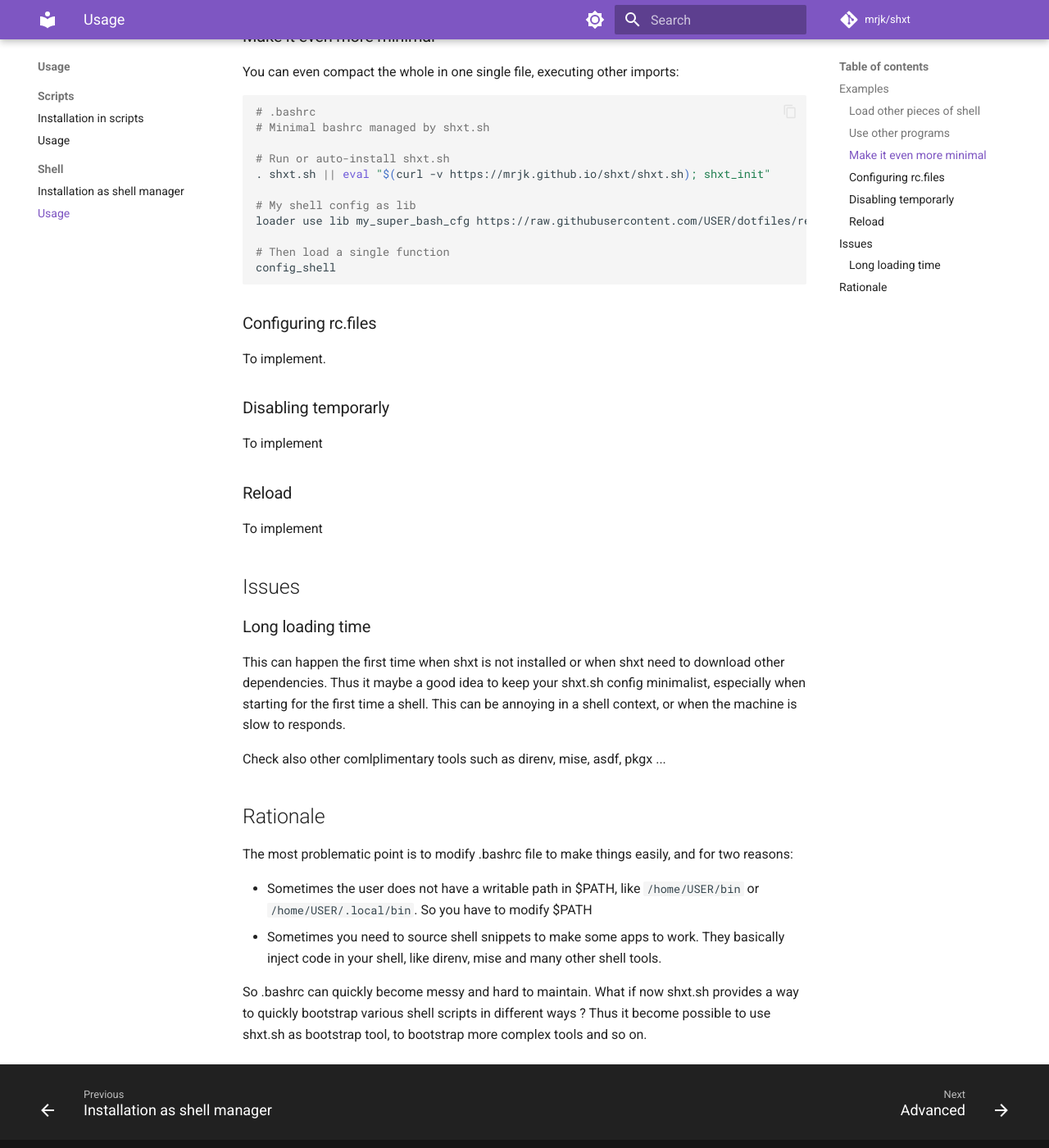
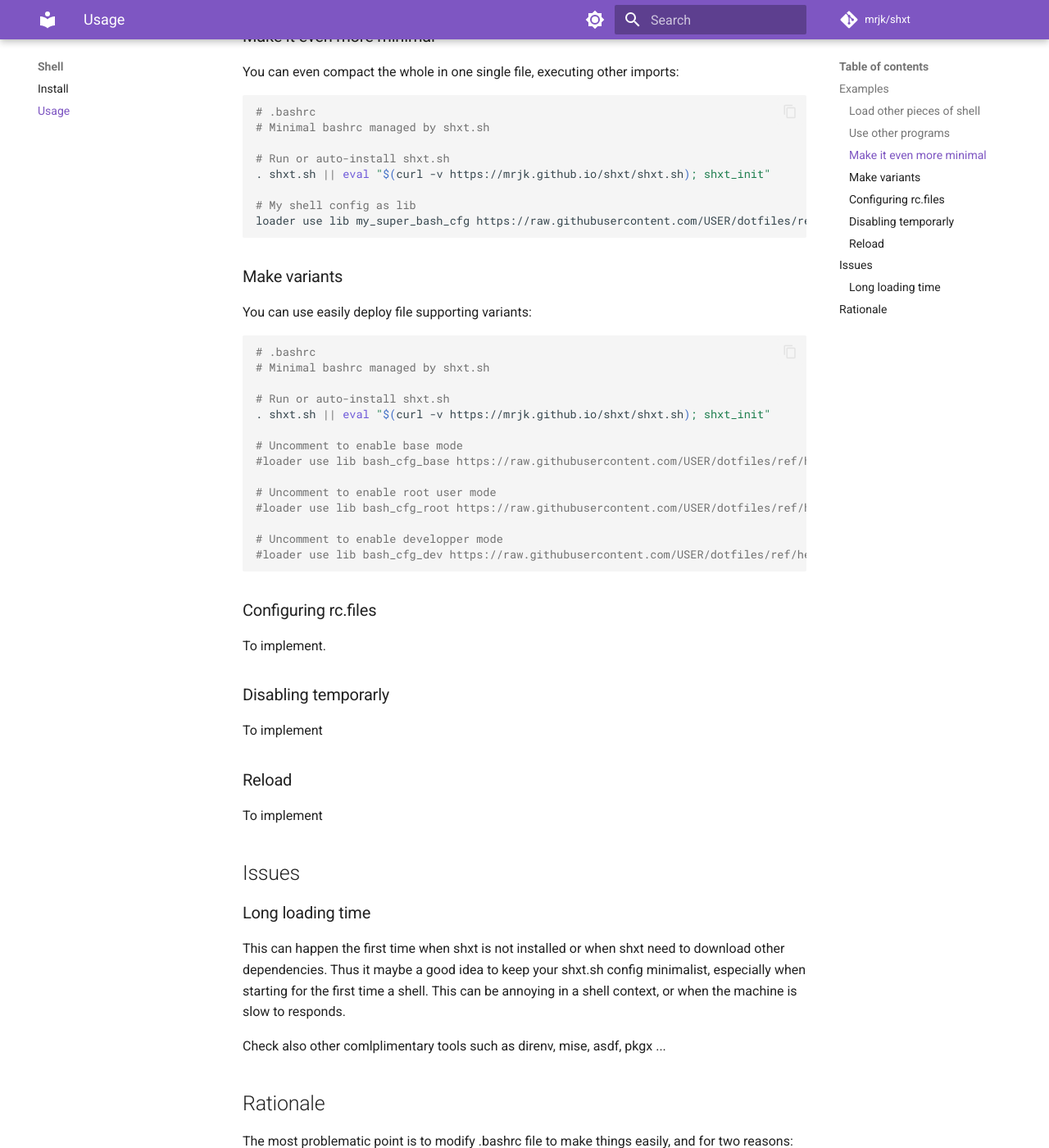
Before and after one commit to mrjk/shxt, an MkDocs documentation site: the page built from docs/docs/shell/usage.md, in a window 1280 px wide and 1400 px high, scrolled down 1149 px. Shown: the whole window at 82% size. Built offline with MkDocs 1.6.1 and Material for MkDocs 9.7.7, drawn with Linux system fonts in a browser that asks for light colours; comment, search, counter and statistics services are not loaded; some of the changed text lies outside the part shown.

Commit message:
docs: update

````diff
--- a/docs/docs/scripts/install.md
+++ b/docs/docs/scripts/install.md
@@ -1,4 +1,4 @@
-# Installation in scripts
+# Install
 
 Production release for [https://mrjk.github.io/shxt/shxt.sh](shxt.sh) is available here on this website.
 
--- a/docs/docs/shell/install.md
+++ b/docs/docs/shell/install.md
@@ -1,4 +1,4 @@
-# Installation as shell manager
+# Install
 
 While shxt.sh can easily handle script dependencies, it can work with
 you shell instance.
--- a/docs/docs/shell/usage.md
+++ b/docs/docs/shell/usage.md
@@ -59,10 +59,27 @@ You can even compact the whole in one single file, executing other imports:
 . shxt.sh || eval "$(curl -v https://mrjk.github.io/shxt/shxt.sh); shxt_init"
 
 # My shell config as lib
-loader use lib my_super_bash_cfg https://raw.githubusercontent.com/USER/dotfiles/ref/head/master/.my_super_bash_cfg.sh
+loader use lib my_super_bash_cfg https://raw.githubusercontent.com/USER/dotfiles/ref/head/master/my_super_bash_cfg.sh
+```
 
-# Then load a single function
-config_shell
+### Make variants
+
+You can use easily deploy file supporting variants:
+```bash
+# .bashrc
+# Minimal bashrc managed by shxt.sh
+
+# Run or auto-install shxt.sh
+. shxt.sh || eval "$(curl -v https://mrjk.github.io/shxt/shxt.sh); shxt_init"
+
+# Uncomment to enable base mode
+#loader use lib bash_cfg_base https://raw.githubusercontent.com/USER/dotfiles/ref/head/master/bash_cfg_base.sh
+
+# Uncomment to enable root user mode
+#loader use lib bash_cfg_root https://raw.githubusercontent.com/USER/dotfiles/ref/head/master/bash_cfg_root.sh
+
+# Uncomment to enable developper mode
+#loader use lib bash_cfg_dev https://raw.githubusercontent.com/USER/dotfiles/ref/head/master/bash_cfg_dev.sh
 ```
 
 ### Configuring rc.files
--- a/docs/mkdocs.yml
+++ b/docs/mkdocs.yml
@@ -107,16 +107,18 @@ nav:
   - Home:
     - index.md
     - install.md
-  - Usage:
-    - Scripts:
-      - scripts/install.md
-      - scripts/usage.md
-    - Shell:
-      - shell/install.md
-      - shell/usage.md
-  - Advanced:
+  - Scripts:
+    - scripts/install.md
+    - scripts/usage.md
+  - Shell:
+    - shell/install.md
+    - shell/usage.md
+  - References:
+    - implementation.md
     - advanced.md
+    - development.md
     - source.md
+    - license.md
 
 
 
````
Also changed, not shown: docs/docs/advanced.md (+1 -31 lines), docs/docs/development.md (added, +11 -0 lines), docs/docs/implementation.md (added, +16 -0 lines), docs/docs/license.md (added, +7 -0 lines).
